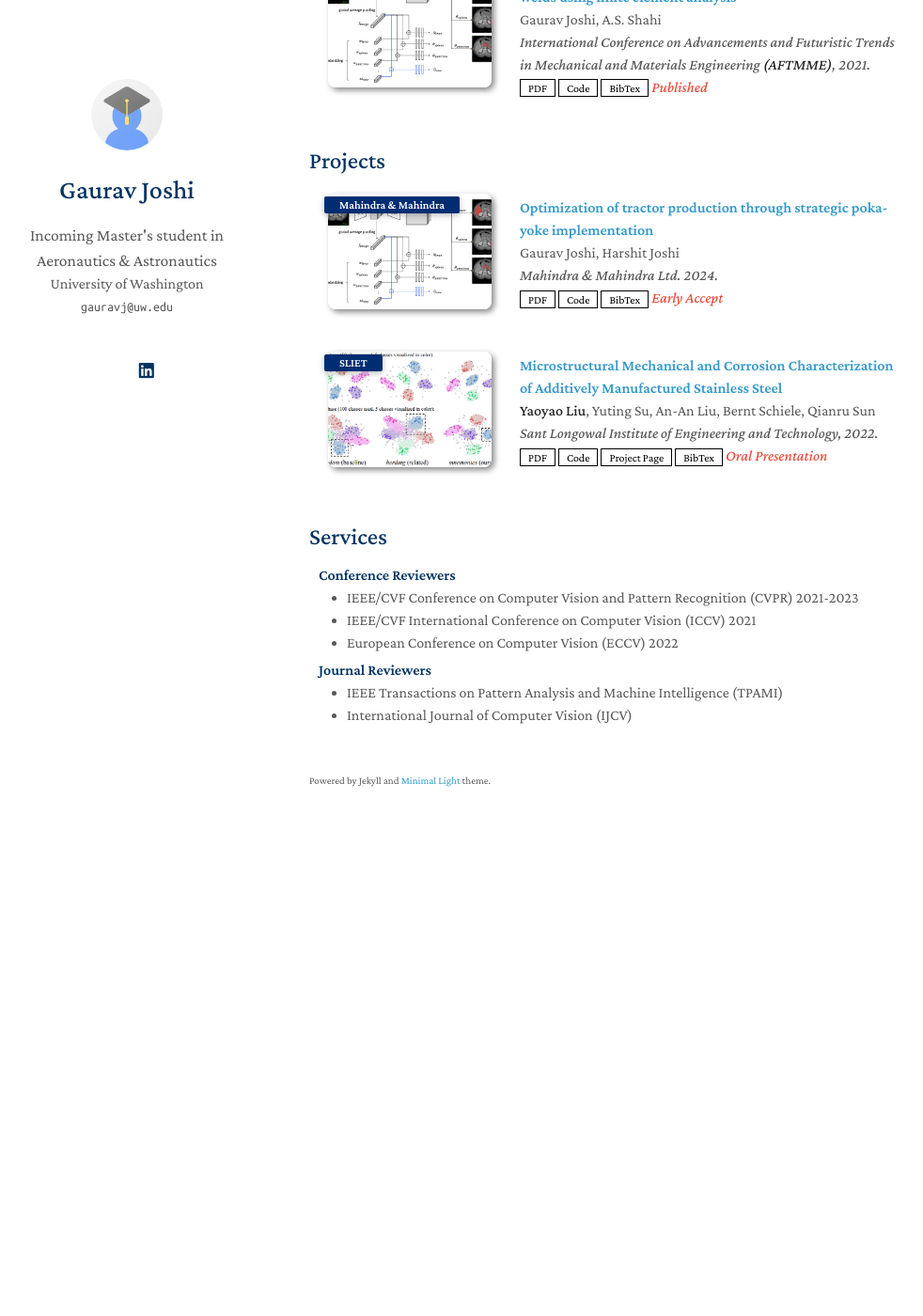
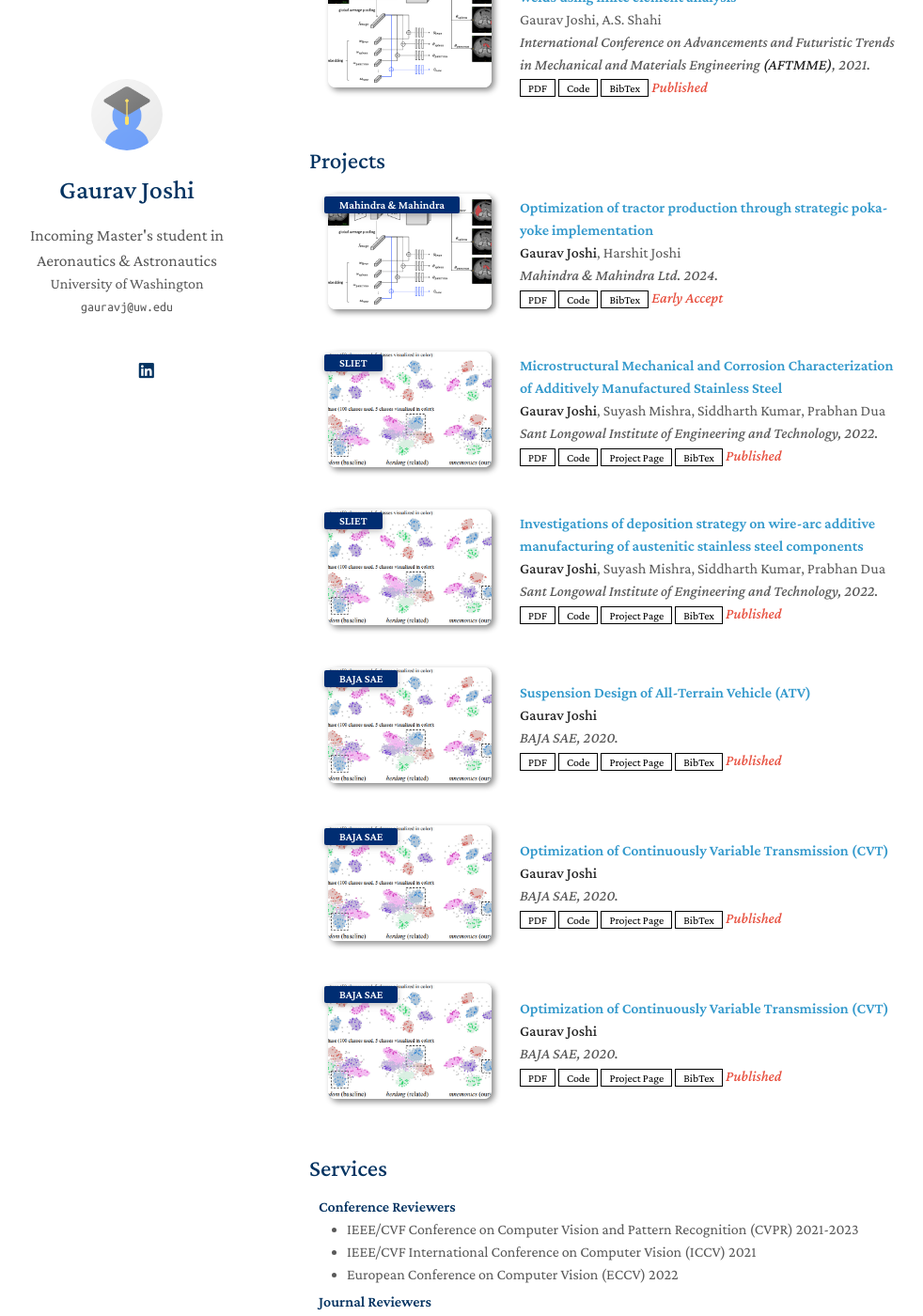
Before and after one commit to mastersinusoidal/mastersinusoidal.github.io, a Jekyll site: the page built from index.md, in a window 1280 px wide and 1400 px high, scrolled down 578 px. Shown: the whole window at 94% size, without its empty margins (141-1123 px from the left). Built offline with Jekyll 4.4.1, drawn with Linux system fonts in a browser that asks for light colours; nearby versions of some CDN libraries; a style sheet for code colours, icons or effects is not loaded; our own code applies the rules of GitHub Pages for plain Markdown files; before the commit the page ends 1489 px from its top, so only the background shows below that.

Commit message:
Update projects.yml

```diff
--- a/_data/projects.yml
+++ b/_data/projects.yml
@@ -1,7 +1,7 @@
 main:
 
   - title: "Optimization of tractor production through strategic poka-yoke implementation"
-    authors: Gaurav Joshi, Harshit Joshi
+    authors: <strong>Gaurav Joshi</strong>, Harshit Joshi
     conference_short: Mahindra & Mahindra
     conference: Mahindra & Mahindra Ltd. 2024.
     pdf: https://arxiv.org/pdf/2306.00988.pdf
@@ -11,12 +11,56 @@ main:
     notes: Early Accept
 
   - title: "Microstructural Mechanical and Corrosion Characterization of Additively Manufactured Stainless Steel"
-    authors: <strong>Yaoyao Liu</strong>, Yuting Su, An-An Liu, Bernt Schiele, Qianru Sun
+    authors: <strong>Gaurav Joshi</strong>, Suyash Mishra, Siddharth Kumar, Prabhan Dua
     conference_short: SLIET
     conference: Sant Longowal Institute of Engineering and Technology, 2022.
     pdf: https://arxiv.org/pdf/2002.10211.pdf
     code: https://github.com/yaoyao-liu/class-incremental-learning/tree/main/mnemonics-training
     page: https://class-il.mpi-inf.mpg.de/mnemonics/
     bibtex: https://class-il.mpi-inf.mpg.de/mnemonics/
-    notes: Oral Presentation
+    notes: Published
     image: ./assets/img/teaser_example.png
+
+  - title: "Investigations of deposition strategy on wire-arc additive manufacturing of austenitic stainless steel components"
+    authors: <strong>Gaurav Joshi</strong>, Suyash Mishra, Siddharth Kumar, Prabhan Dua
+    conference_short: SLIET
+    conference: Sant Longowal Institute of Engineering and Technology, 2022.
+    pdf: https://arxiv.org/pdf/2002.10211.pdf
+    code: https://github.com/yaoyao-liu/class-incremental-learning/tree/main/mnemonics-training
+    page: https://class-il.mpi-inf.mpg.de/mnemonics/
+    bibtex: https://class-il.mpi-inf.mpg.de/mnemonics/
+    notes: Published
+    image: ./assets/img/teaser_example.png
+
+  - title: "Suspension Design of All-Terrain Vehicle (ATV)"
+    authors: <strong>Gaurav Joshi</strong>
+    conference_short: BAJA SAE
+    conference: BAJA SAE, 2020.
+    pdf: https://arxiv.org/pdf/2002.10211.pdf
+    code: https://github.com/yaoyao-liu/class-incremental-learning/tree/main/mnemonics-training
+    page: https://class-il.mpi-inf.mpg.de/mnemonics/
+    bibtex: https://class-il.mpi-inf.mpg.de/mnemonics/
+    notes: Published
+    image: ./assets/img/teaser_example.png
+
+  - title: "Optimization of Continuously Variable Transmission (CVT)"
+    authors: <strong>Gaurav Joshi</strong>
+    conference_short: BAJA SAE
+    conference: BAJA SAE, 2020.
+    pdf: https://arxiv.org/pdf/2002.10211.pdf
+    code: https://github.com/yaoyao-liu/class-incremental-learning/tree/main/mnemonics-training
+    page: https://class-il.mpi-inf.mpg.de/mnemonics/
+    bibtex: https://class-il.mpi-inf.mpg.de/mnemonics/
+    notes: Published
+    image: ./assets/img/teaser_example.png
+
+  - title: "Optimization of Continuously Variable Transmission (CVT)"
+    authors: <strong>Gaurav Joshi</strong>
+    conference_short: BAJA SAE
+    conference: BAJA SAE, 2020.
+    pdf: https://arxiv.org/pdf/2002.10211.pdf
+    code: https://github.com/yaoyao-liu/class-incremental-learning/tree/main/mnemonics-training
+    page: https://class-il.mpi-inf.mpg.de/mnemonics/
+    bibtex: https://class-il.mpi-inf.mpg.de/mnemonics/
+    notes: Published
+    image: ./assets/img/teaser_example.png
```
